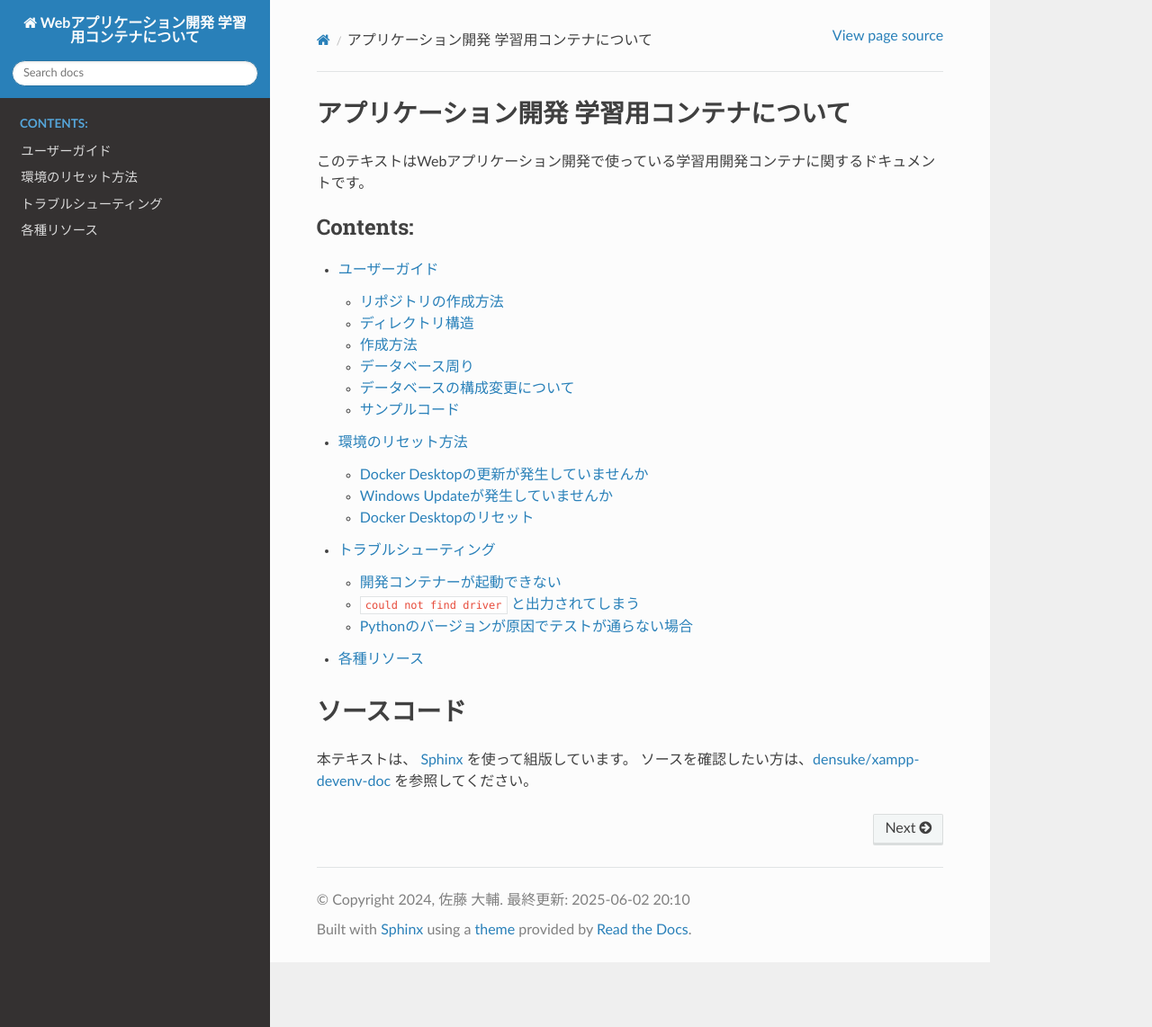
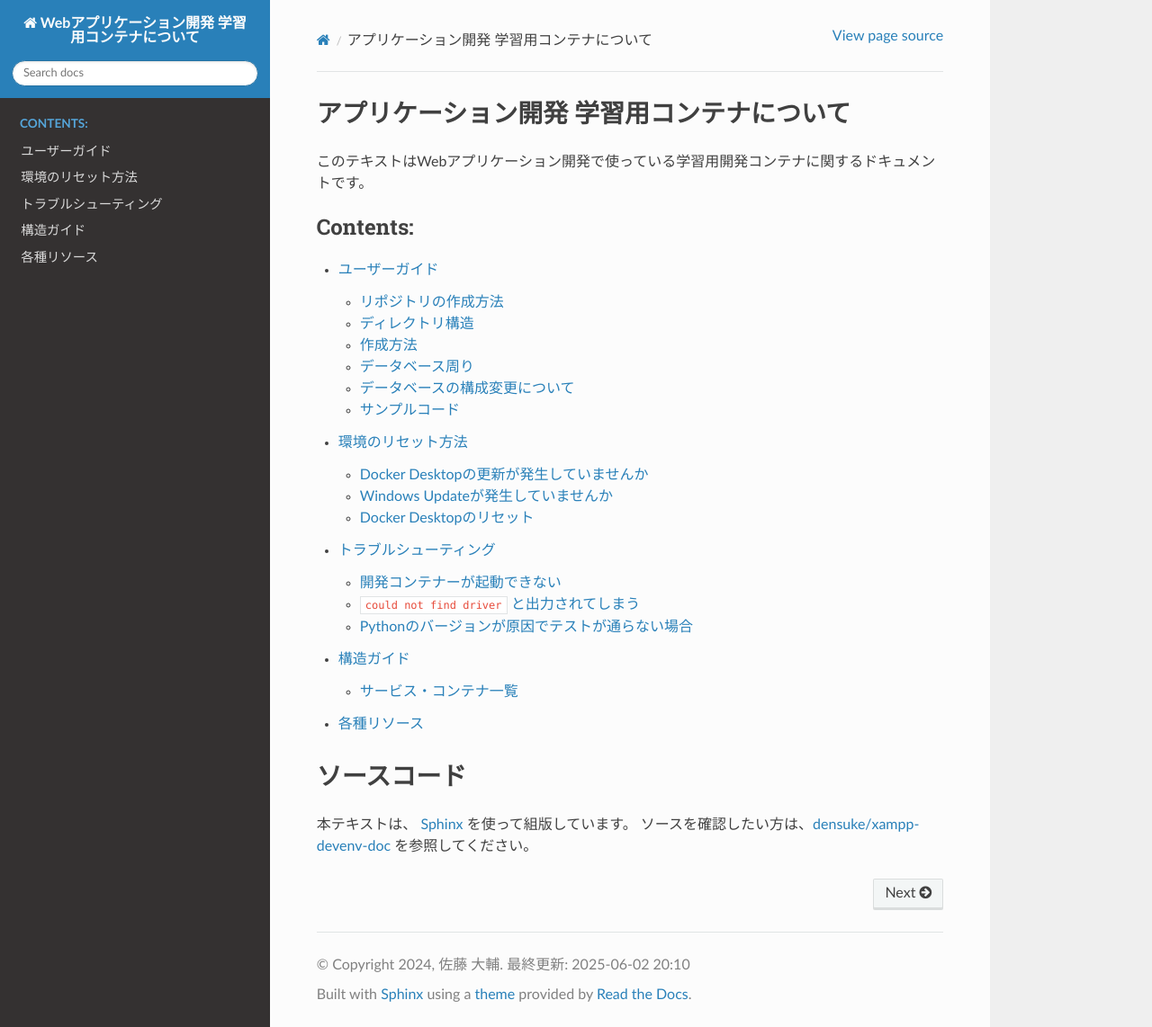
Before and after one commit to densuke/xampp-devenv-doc, a Sphinx documentation site: the page built from source/index.rst, in a window 1280 px wide and 1142 px high. Shown: the whole window at 90% size. Built offline with Sphinx 7.4.7 and the Read the Docs theme 3.1.0, drawn with Linux system fonts in a browser that asks for light colours; pages that are not in the unit, such as notebooks, are missing from menus; the version number is read from the project's files by our own code; some of the changed lines change nothing that is shown.

Commit message:
基本構造をプロット

```diff
--- a/source/index.rst
+++ b/source/index.rst
@@ -16,6 +16,7 @@
    guide/index
    reset/index
    trouble/index
+   structure/index
    resources/index
 
 ソースコード
--- /dev/null
+++ b/source/structure/containers.md
@@ -0,0 +1,42 @@
+# サービス・コンテナ一覧
+
+この環境におけるサービスとコンテナの概要をまとめています。
+
+通常の開発では、以下のサービスが起動し、連携するようになっています。Webブラウザは各自のホスト側で起動している任意のものが使えます。
+
+![サービス構成](images/containers.drawio.png)
+
+## サービス `web`
+
+`web` サービスは、Webアプリケーションを作成する、確認する目的で動かしています。
+
+- PHPランタイム
+- Webサーバー(Apache httpd) ※ ubuntuベースのみ
+
+Ubuntuベースのイメージでは、Apache httpdの機能拡張でPHPが組み込まれています。
+AlpineベースではPHPの内蔵サーバーで代用しています(`php -S`)。
+
+publicディレクトリ以下がWebサーバーベースで公開される部分となっており、それ以外の場所は(PHPの`require`を使わない限り)Webサーバーからはアクセスできません。
+
+## サービス `db`
+
+`db` サービスは、データベース部分を担当しています。
+
+- 公式のMySQLのイメージをそのまま
+- ただしヘルスチェック用のスクリプトを追加しています
+
+データベースの基本部分はMySQLの公式イメージそのままで、一定時間ごとに稼働中かをチェックするヘルスチェックスケジューラーを立てられるようにスクリプトを入れています。
+ヘルスチェック自体は、`docker compose`におけるhealthcheckキーで記述しないと動きませんので注意してください。
+
+このイメージに対するサービスでは、ストレージ部分について、立ち上げ方により異なる場所が使われます。
+
+- 通常モード(`compose.yml`)
+  - Dockerボリュームによるストレージ
+- テストモード(`compose.yml` + `compose_test.yml`)
+  - tmpfsを用いたボリューム
+  - コンテナが消滅すると自動的に消えてくれます
+
+## サービス `phpmyadmin`
+
+通常モード(`compose.yml`)でのみ起動するサービスであり、作成しているデータベースのGUI管理目的で使えます。
+テストモードでは不要なため、起動いたしません。
--- /dev/null
+++ b/source/structure/index.rst
@@ -0,0 +1,10 @@
+構造ガイド
+========================
+
+コンテナ達の関係性などのまとめです。
+
+.. toctree::
+    :caption: 目次
+    :maxdepth: 1
+
+    containers.md
```
Also changed, not shown: source/structure/images/containers.drawio.png (added).
